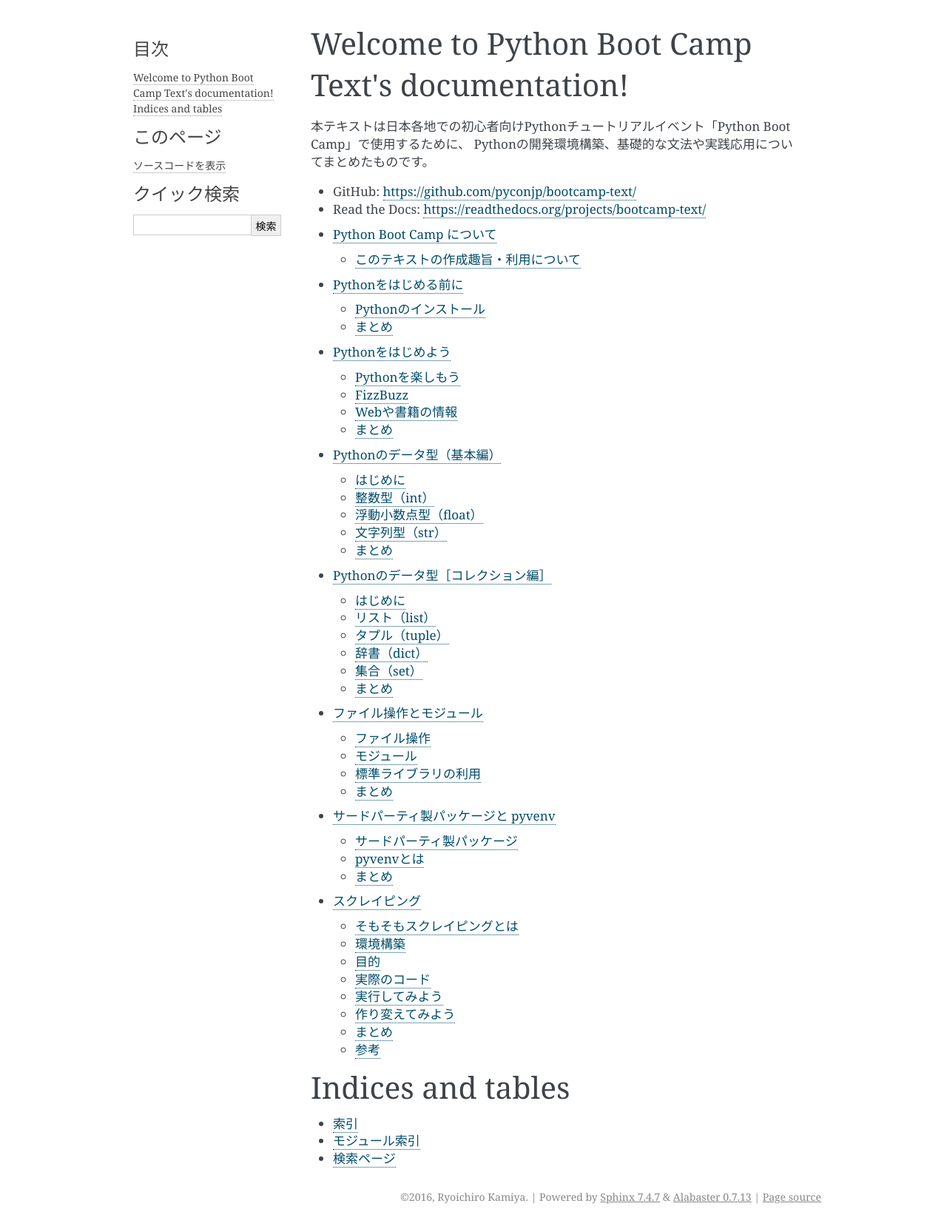
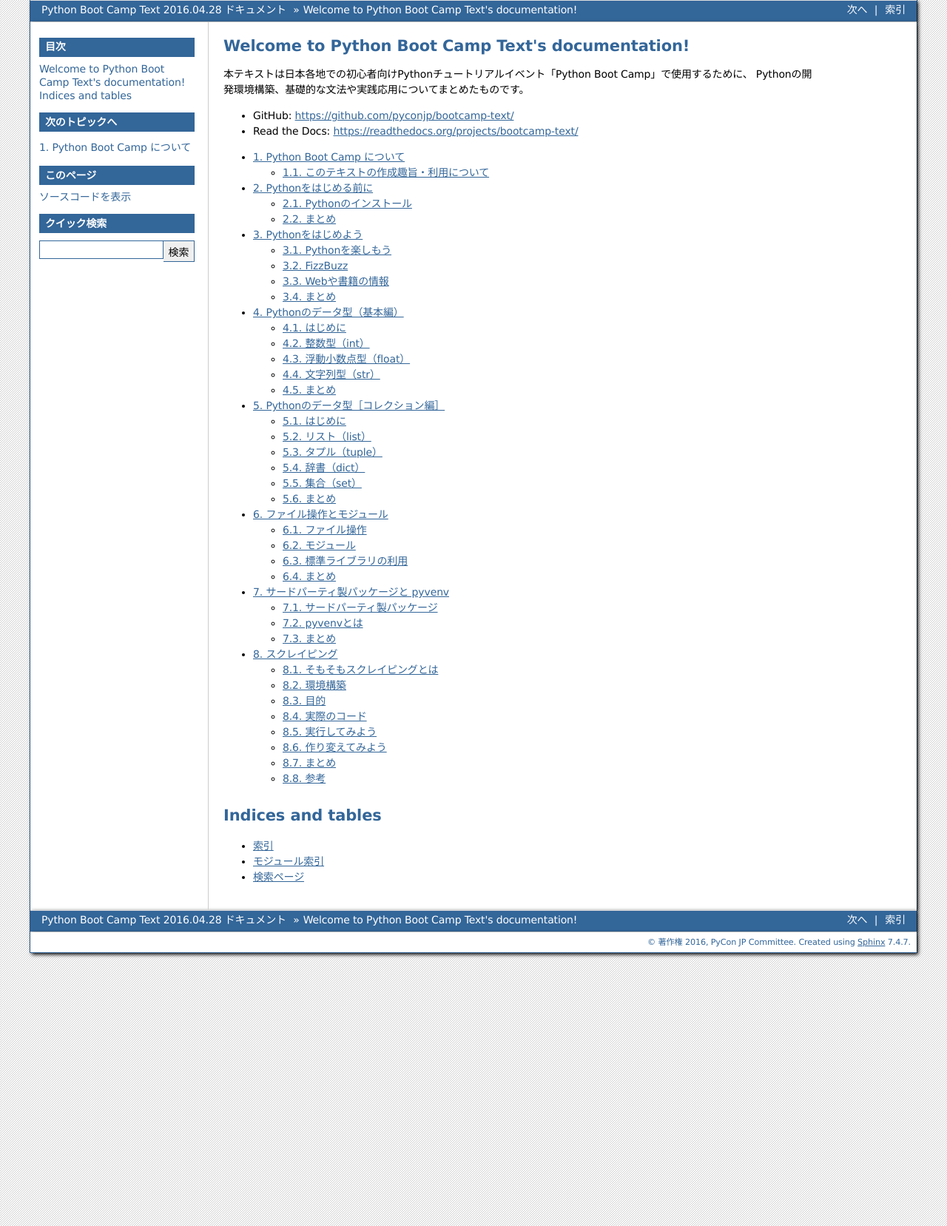
Before and after one commit to pyconjp/pycamp.pycon.jp, a Sphinx documentation site: the page built from source/index.rst, in a window 1280 px wide. Shown: the whole page at 74% size. Built offline with Sphinx 7.4.7, drawn with Linux system fonts in a browser that asks for light colours.

Commit message:
テーマを bizstyle に変更、見出しに番号をつけた

```diff
--- a/source/conf.py
+++ b/source/conf.py
@@ -48,8 +48,8 @@
 
 # General information about the project.
 project = u'Python Boot Camp Text'
-copyright = u'2016, Ryoichiro Kamiya'
-author = u'Ryoichiro Kamiya'
+copyright = u'2016, PyCon JP Committee'
+author = u'PyCon JP Committee'
 
 # The version info for the project you're documenting, acts as replacement for
 # |version| and |release|, also used in various other places throughout the
@@ -109,7 +109,7 @@
 
 # The theme to use for HTML and HTML Help pages.  See the documentation for
 # a list of builtin themes.
-html_theme = 'alabaster'
+html_theme = 'bizstyle'
 
 # Theme options are theme-specific and customize the look and feel of a theme
 # further.  For a list of options available for each theme, see the
--- a/source/index.rst
+++ b/source/index.rst
@@ -15,6 +15,7 @@
 
 .. toctree::
    :maxdepth: 2
+   :numbered:
 
    0_about
    1_install
```
